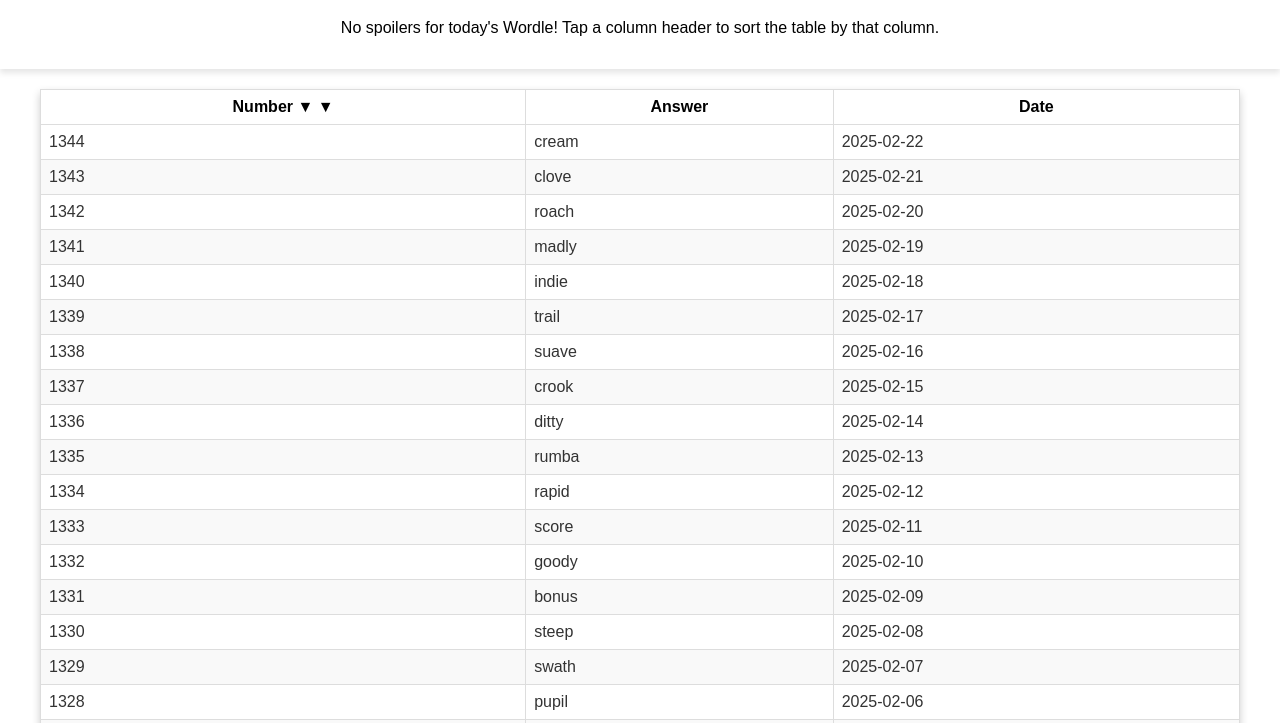
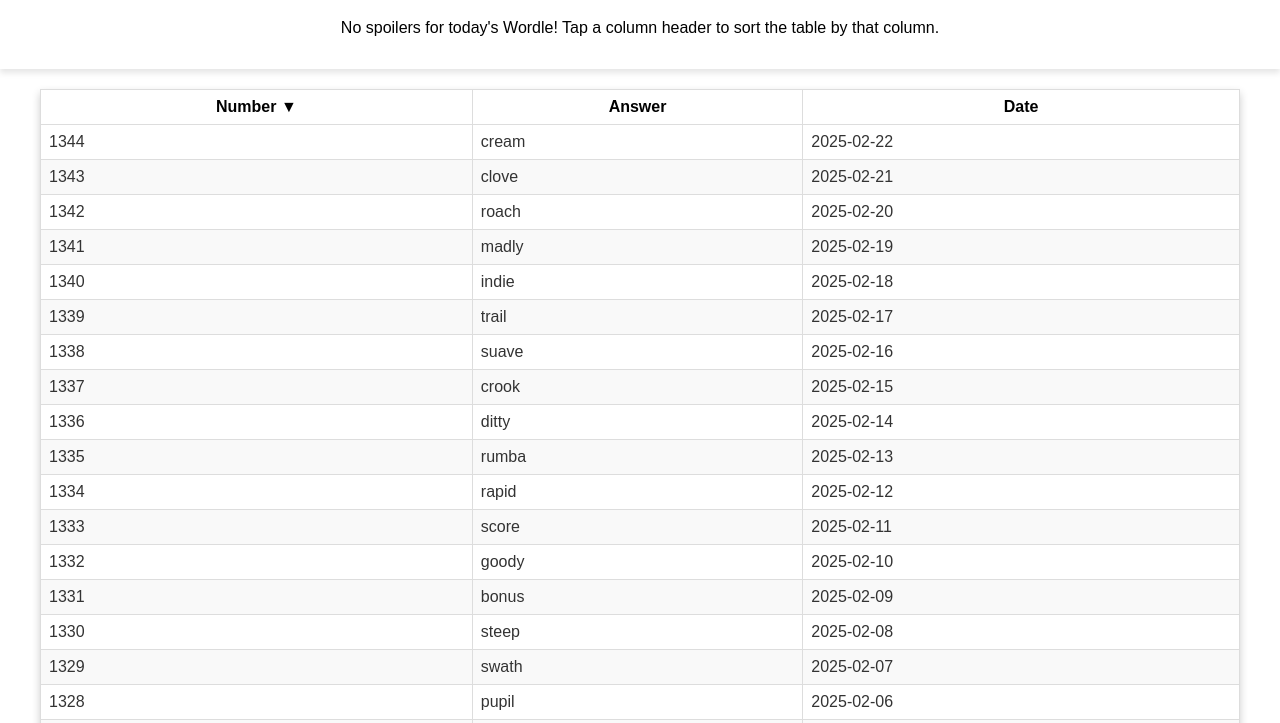
Before and after one commit to nicolas-guerra/PastWordle, a plain HTML site: page index.html in a window 1280 px wide. Shown: the part 77-800 px from the top of the page. Drawn offline with Linux system fonts and the light colour scheme.

Commit message:
Removing arrow from Index

```diff
--- a/index.html
+++ b/index.html
@@ -31,7 +31,7 @@
             <table id="wordle-table">
                 <thead>
                     <tr>
-                        <th data-column="Number" data-order="desc">Number ▼</th>
+                        <th data-column="Number" data-order="desc">Number</th>
                         <th data-column="Answer" data-order="desc">Answer</th>
                         <th data-column="Date" data-order="desc">Date</th>
                     </tr>
```
